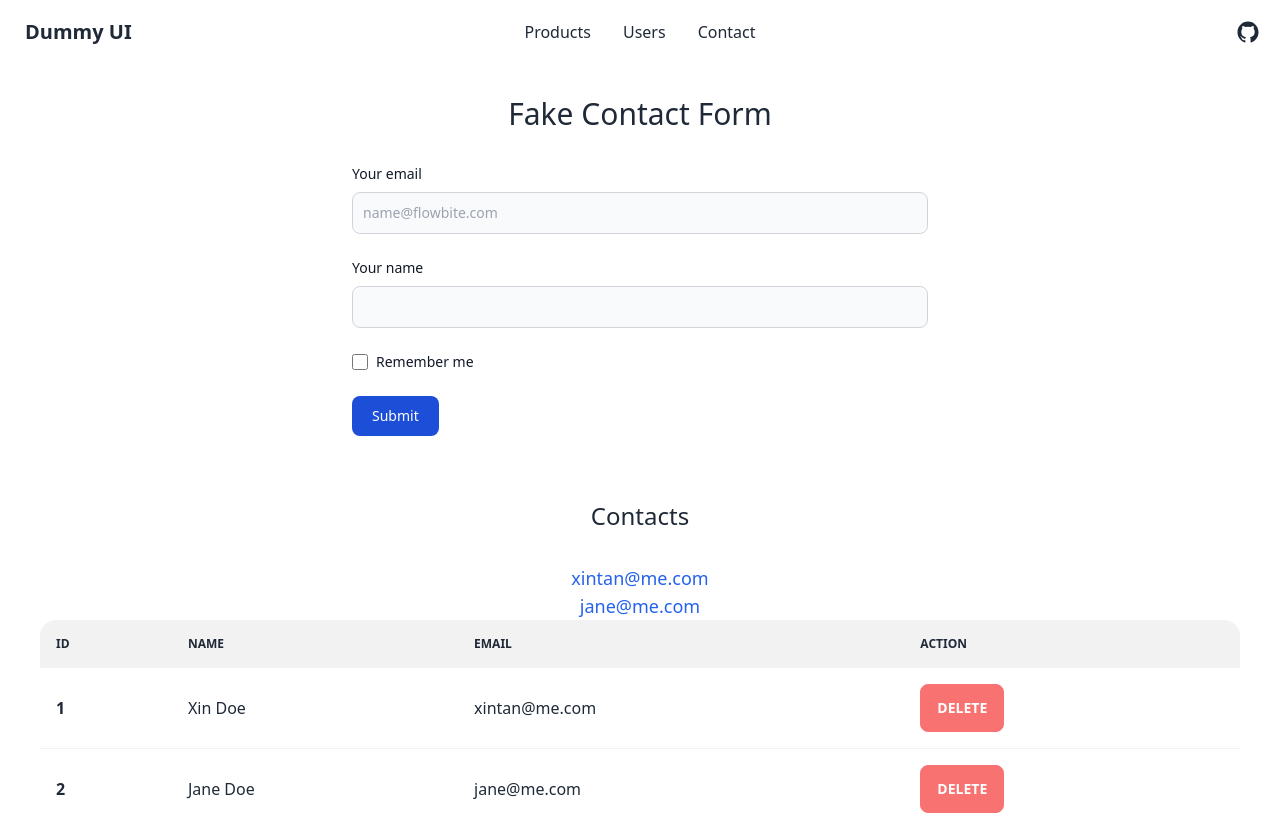
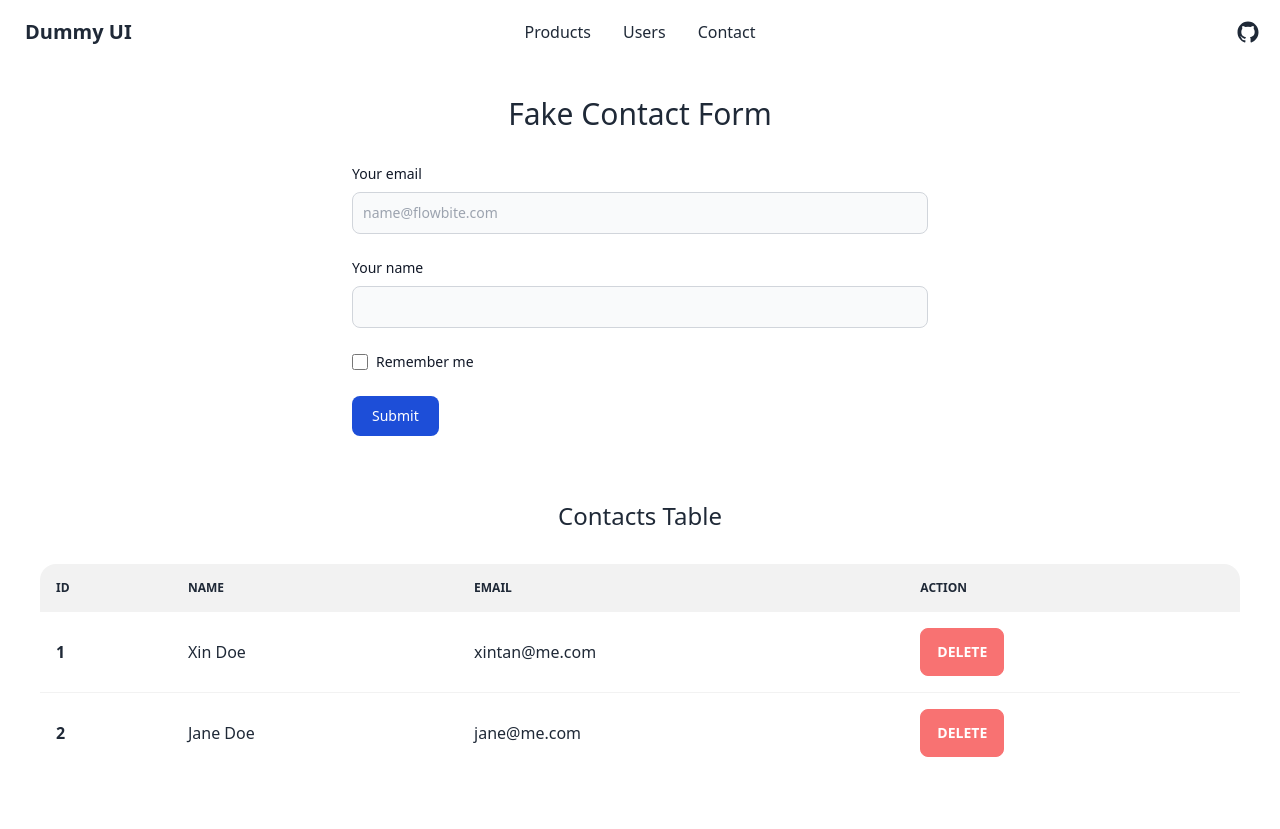
Before and after one commit to mactanxin/sveltekit-dummyjson-demo, a SvelteKit app: page /contact in a window 1280 px wide. After the commit the page ends 800 px from the top, so only its background shows below. Built offline with nearby package versions, Linux system fonts and the light colour scheme.

Commit message:
🔥 chore(contact): remove contact list from contact page ✨ feat(contact): add contacts table to contact page

```diff
--- a/src/routes/contact/+page.svelte
+++ b/src/routes/contact/+page.svelte
@@ -63,13 +63,8 @@
   >
 </form>
 
-<h2 class="text-center text-2xl mt-16 mb-8">Contacts</h2>
-<div class="flex justify-center items-center flex-col">
-  {#each contacts as contact}
-    <p class="text-lg text-blue-600">{contact.email}</p>
-  {/each}
-</div>
-
+<h2 class="text-center text-2xl mt-16 mb-8">Contacts Table</h2>
+<!-- code copied from daisyui table -->
 <div class="px-10 flex justify-center items-center">
   <table class="table w-full">
     <thead>
```
